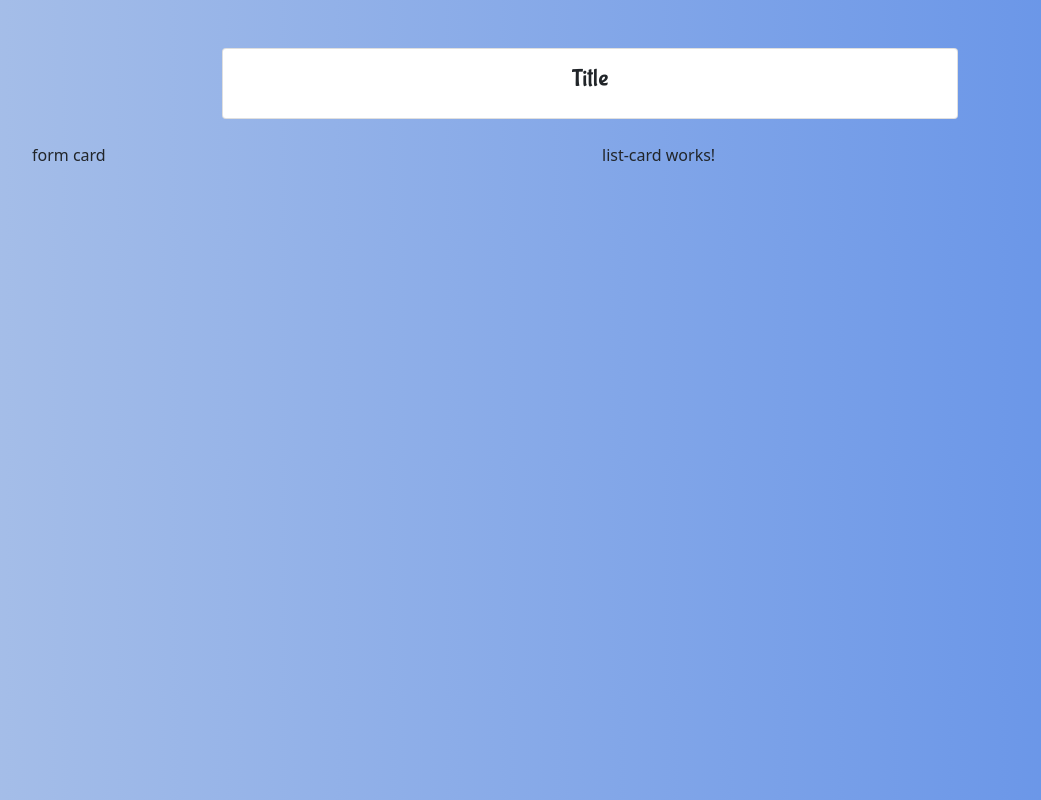
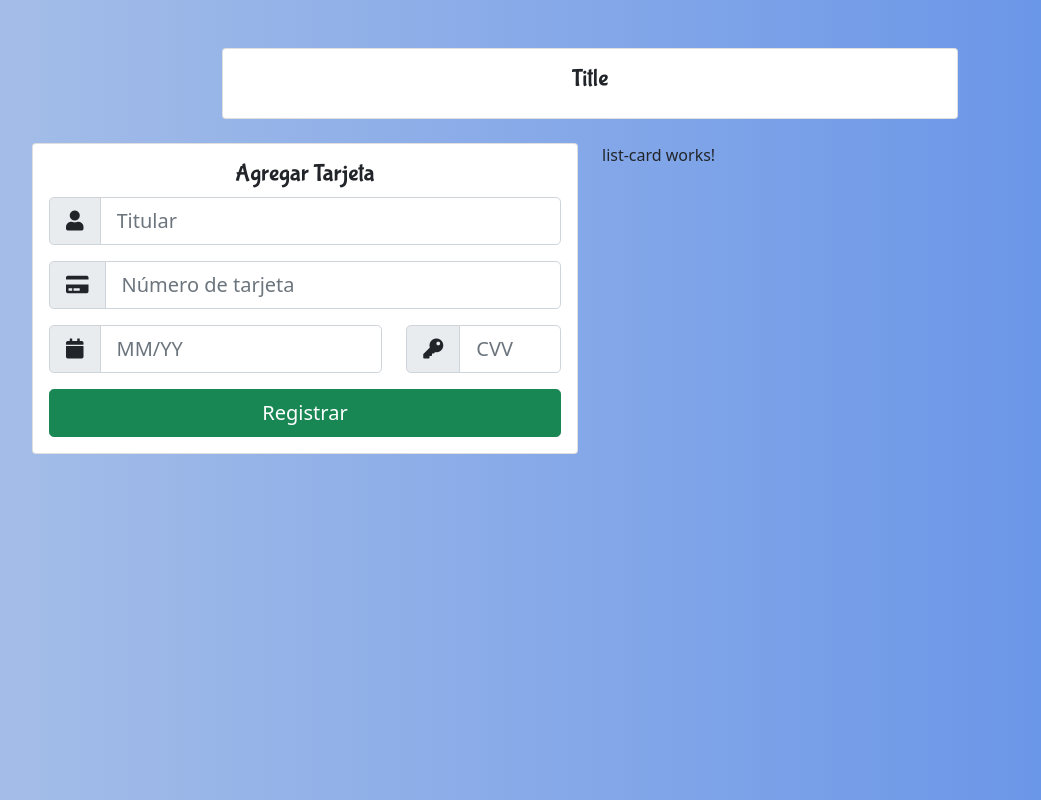
Before and after one commit to jampoolgarcia/credit-card-app, an Angular app: page / in a window 1280 px wide. Shown: the whole page, without its empty margins (50-1091 px from the left). Built offline with nearby package versions, Linux system fonts and the light colour scheme.

Commit message:
added form-card template

```diff
--- a/src/app/components/form-card/form-card.component.html
+++ b/src/app/components/form-card/form-card.component.html
@@ -1 +1,30 @@
-<p>form card</p>
+<div class="card">
+  <div class="card-body">
+    <h4 class="card-title title">Agregar Tarjeta</h4>
+    <form (submit)="onSubmit()">
+      <div class="input-group mb-3 input-group-lg">
+        <span class="input-group-text"><i class="fa fa-user" aria-hidden="true"></i></span>
+        <input type="text" class="form-control" placeholder="Titular">
+      </div>
+      <div class="input-group mb-3 input-group-lg">
+        <span class="input-group-text"><i class="fa fa-credit-card" aria-hidden="true"></i></span>
+        <input type="number" class="form-control" placeholder="Número de tarjeta">
+      </div>
+      <div class="row mb-3">
+        <div class="col-8">
+          <div class="input-group input-group-lg">
+            <span class="input-group-text"><i class="fa fa-calendar" aria-hidden="true"></i></span>
+            <input type="text" class="form-control" placeholder="MM/YY">
+          </div>
+        </div>
+        <div class="col-4">
+          <div class="input-group input-group-lg">
+            <span class="input-group-text"><i class="fa fa-key" aria-hidden="true"></i></span>
+            <input type="text" class="form-control" placeholder="CVV">
+          </div>
+        </div>
+      </div>
+      <button type="button" class="btn btn-success btn-lg btn-block w-100">Registrar</button>
+    </form>
+  </div>
+</div>
--- a/src/app/components/form-card/form-card.component.ts
+++ b/src/app/components/form-card/form-card.component.ts
@@ -13,4 +13,8 @@ export class FormCardComponent implements OnInit {
   ngOnInit(): void {
   }
 
+  onSubmit(){
+
+  }
+
 }
--- a/src/app/model/credit-card.ts
+++ b/src/app/model/credit-card.ts
@@ -2,6 +2,6 @@ export interface CreditCard {
   id?: string;
   holder: string;
   number: number;
-  expirationDate: Date;
+  expirationDate: string;
   cvv: number;
 }
```
Also changed, not shown: src/app/app.module.ts (+9 -1 lines).
